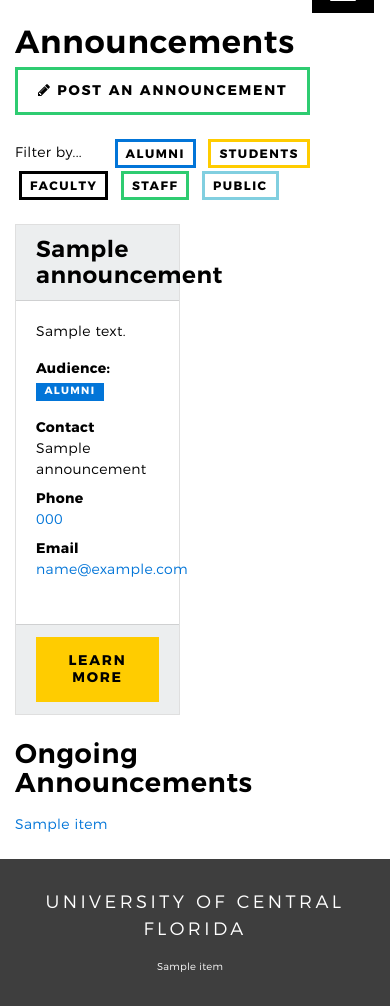
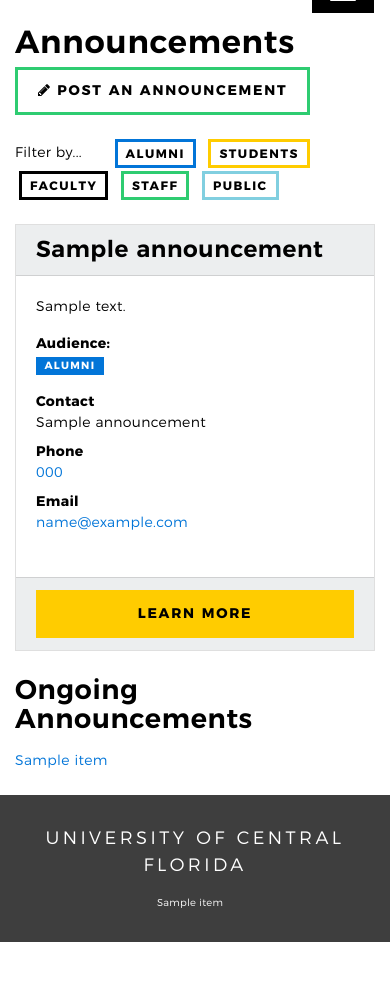
Before and after one commit to UCF/UCF-Announcements-Django, a Django app: template templates/home.html in a window 390 px wide. Shown: the part 32-1038 px from the top of the page. After the commit the page ends 974 px from the top, so only its background shows below. Run offline with Django 3.2, Linux system fonts and the light colour scheme; data comes from the database, SQL or seed files in the repository; tables that the repository leaves empty hold one stand-in row (values such as "Sample post"); the template is opened without the code that fills it: values that come from a table or form of the project are taken from there, most other values are stand-ins (such as "Sample title", 1, 10 or a date in 2020); parts of the project's set-up code (start-up, migrations or seed data) failed here and were passed over; some libraries are stand-ins or nearby versions.

Commit message:
Updated classes to announcement cards to support a better mobile layout

```diff
--- a/templates/home.html
+++ b/templates/home.html
@@ -20,12 +20,12 @@
 {% endblock %} {% block content_body %}
 <div class="announcements">
   <div class="row">
-    <div class="col-md-9">
+    <div class="col-lg-9">
       {% if announcements %}
       <div class="row">
         {% for item in announcements %}
-        <div class="col-6">
-          <div class="card mb-4">
+        <div class="col-12 col-sm-12 col-md-12 col-lg-6 mb-4">
+          <div class="card h-100">
             <h2 class="h3 card-header">{{ item.title }}</h2>
             <div class="card-block">
               <p>{{ item.description|safe|truncatewords:25 }}</p>
@@ -59,7 +59,7 @@
       <p>No announcements found.</p>
       {% endif %}
     </div>
-    <div class="col-md-3">
+    <div class="col-lg-3">
       <h2>Ongoing Announcements</h2>
       {% if ongoing %}
       <ul class="list-unstyled">
```
